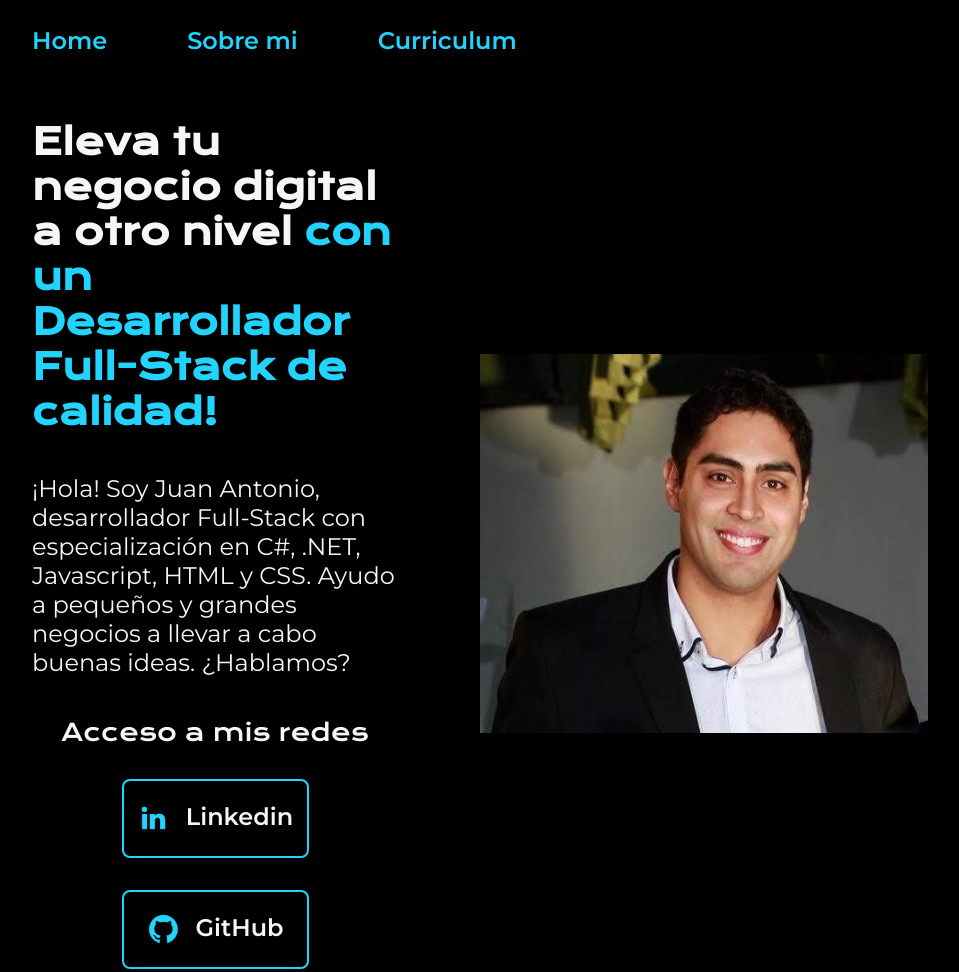
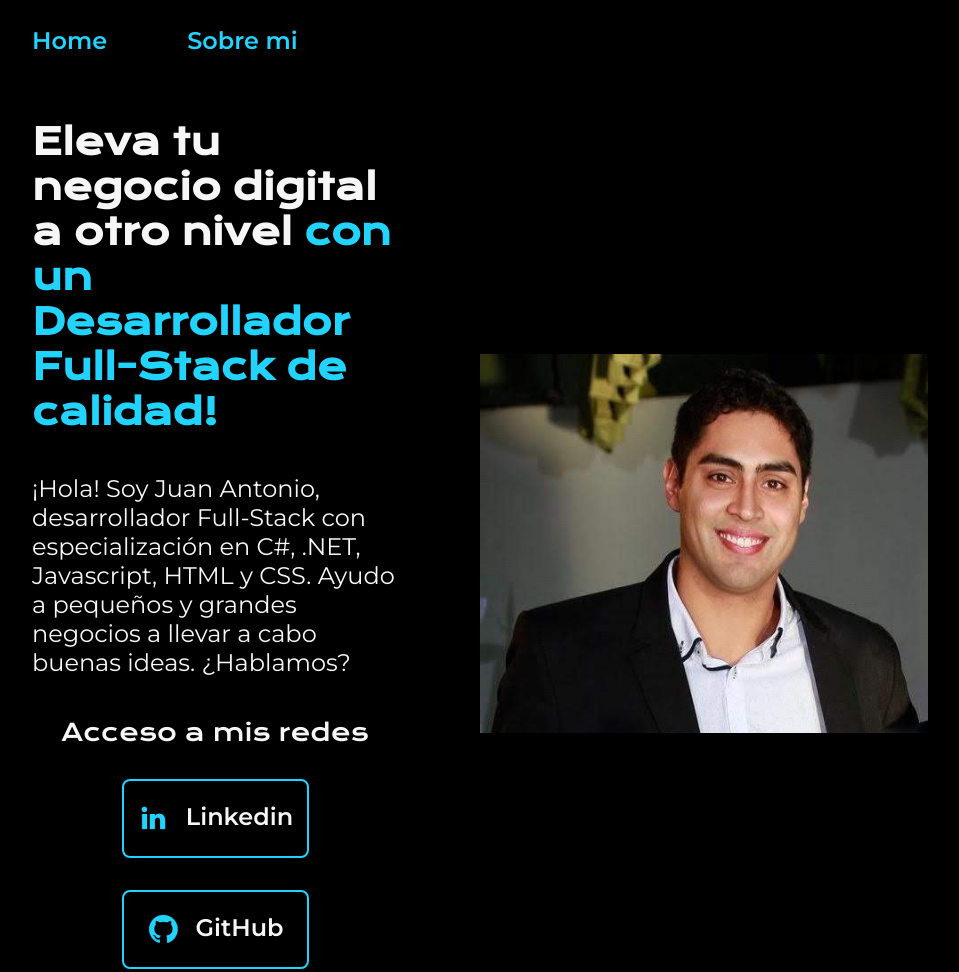
Before and after one commit to mitu858/Portafolio, a plain HTML site: page index.html in a window 1280 px wide. Shown: the top 972 px of the page, without its empty margins (160-1119 px from the left). Drawn offline with nearby package versions, Linux system fonts and the light colour scheme.

Commit message:
Update index.html

```diff
--- a/index.html
+++ b/index.html
@@ -13,7 +13,6 @@
         <nav class="header__menu">
             <a class="header__menu__link" href="./index.html">Home</a>
             <a class="header__menu__link" href="./About.html">Sobre mi</a>
-            <a class="header__menu__link" href="./Curriculum.html">Curriculum</a>
         </nav>
     </header>
     <main class="presentacion">
```
